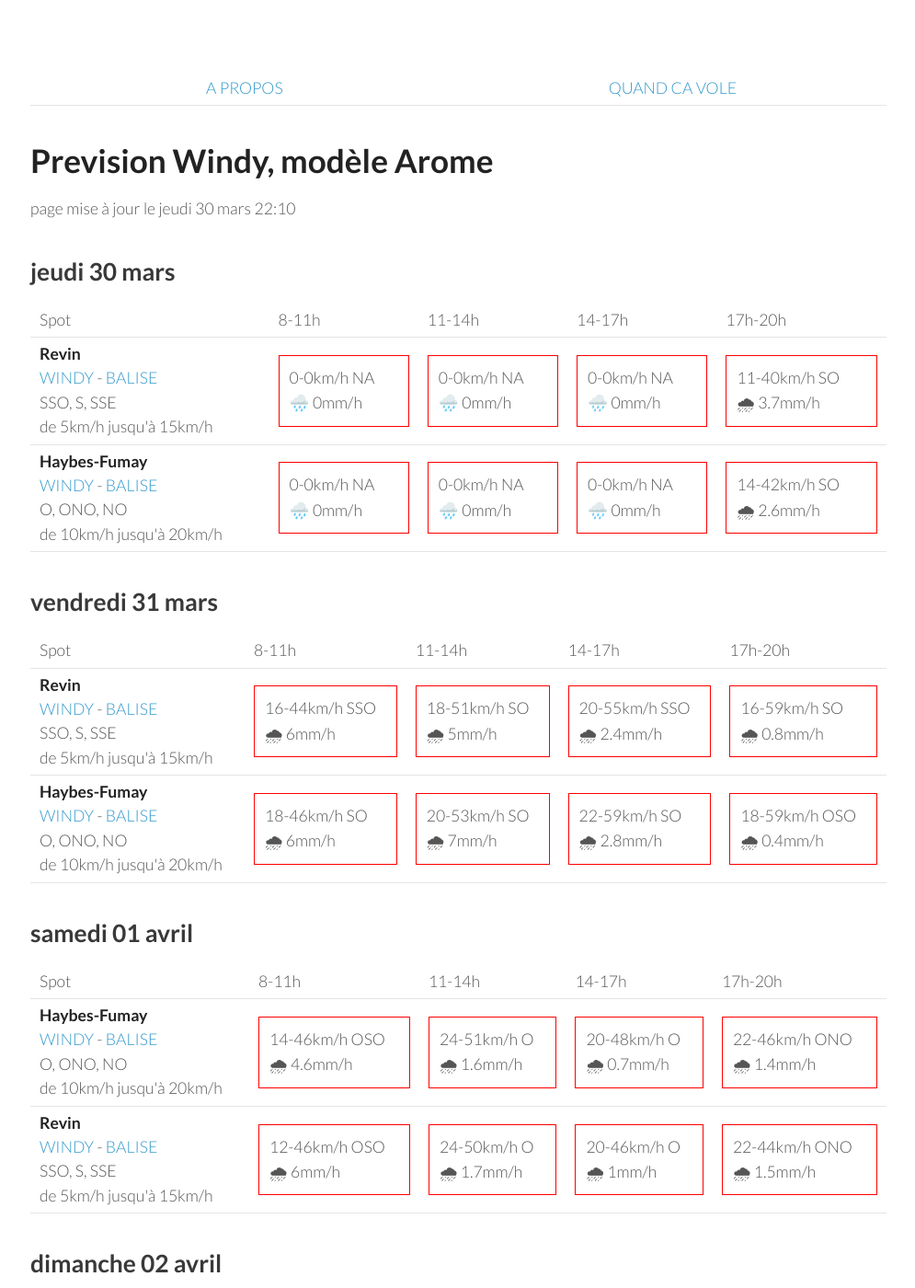
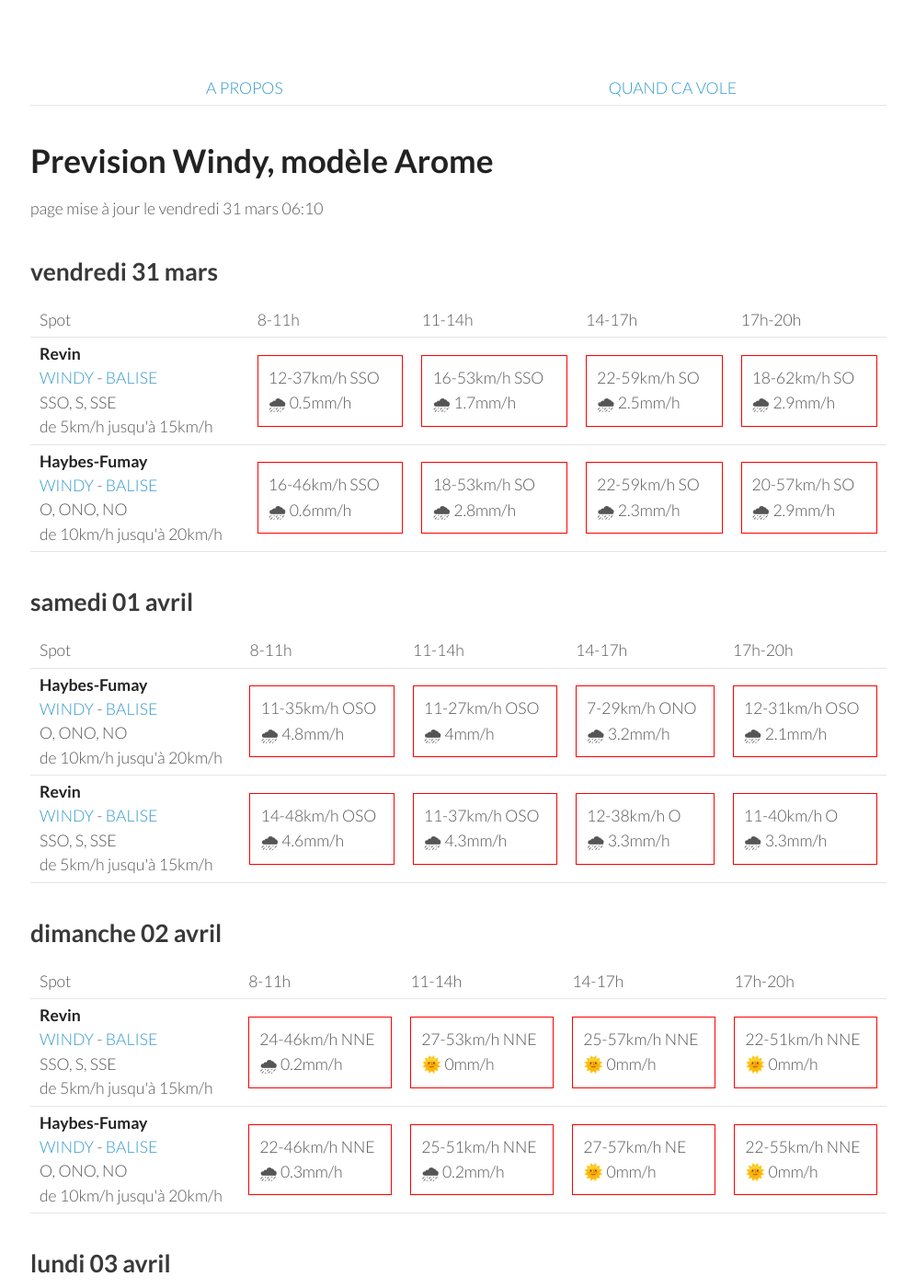
Before and after one commit to parapente-dans-le-nord/parapente-dans-le-nord.github.io, a Jekyll site: the page built from ardennes.markdown, in a window 1280 px wide and 1400 px high. Shown: the whole window at 92% size, without its empty margins (25-1020 px from the left). Built offline with Jekyll 4.4.1, drawn with Linux system fonts in a browser that asks for light colours; some of the changed text lies outside the part shown.

Commit message:
update index.markdown

```diff
--- a/ardennes.markdown
+++ b/ardennes.markdown
@@ -7,42 +7,8 @@ title:  "Tous les spots"
 {: .links}
 
 # Prevision Windy, modèle Arome
-page mise à jour le jeudi 30 mars 22:10
+page mise à jour le vendredi 31 mars 06:10
 
-## jeudi 30 mars
-
-{::nomarkdown}
-<table>
-  <tbody>
-    <tr>
-      <td>Spot</td>
-      <td>8-11h</td>
-      <td>11-14h</td>
-      <td>14-17h</td>
-      <td>17h-20h</td>
-    </tr>
-<tr>
-        <td><strong>Revin</strong><br><a href="https://windy.com/49.948/4.625?49.543,4.625,8">WINDY</a> - <span class=""><a href="http://www.balisemeteo.com/balise.php?idBalise=5019">BALISE</a> </span><br> <span class="vent-favorable">SSO, S, SSE</span><br><span class="force-vent">de 5km/h jusqu'à 15km/h</span> </td>
-
-            <td><div class="not-flyable"><p>0-0km/h NA</p><p>🌧️ 0mm/h</p></div></td>
-            <td><div class="not-flyable"><p>0-0km/h NA</p><p>🌧️ 0mm/h</p></div></td>
-            <td><div class="not-flyable"><p>0-0km/h NA</p><p>🌧️ 0mm/h</p></div></td>
-            <td><div class="not-flyable"><p>11-40km/h SO</p><p>🌧 3.7mm/h</p></div></td>
-
-    </tr>
-<tr>
-        <td><strong>Haybes-Fumay</strong><br><a href="https://windy.com/49.998/4.715?49.913,4.738,10">WINDY</a> - <span class=""><a href="http://www.balisemeteo.com/balise.php?idBalise=104">BALISE</a> </span><br> <span class="vent-favorable">O, ONO, NO</span><br><span class="force-vent">de 10km/h jusqu'à 20km/h</span> </td>
-
-            <td><div class="not-flyable"><p>0-0km/h NA</p><p>🌧️ 0mm/h</p></div></td>
-            <td><div class="not-flyable"><p>0-0km/h NA</p><p>🌧️ 0mm/h</p></div></td>
-            <td><div class="not-flyable"><p>0-0km/h NA</p><p>🌧️ 0mm/h</p></div></td>
-            <td><div class="not-flyable"><p>14-42km/h SO</p><p>🌧 2.6mm/h</p></div></td>
-
-    </tr>
-
-</tbody>
-</table>
-{:/}
 ## vendredi 31 mars
 
 {::nomarkdown}
@@ -58,20 +24,20 @@ page mise à jour le jeudi 30 mars 22:10
 <tr>
         <td><strong>Revin</strong><br><a href="https://windy.com/49.948/4.625?49.543,4.625,8">WINDY</a> - <span class=""><a href="http://www.balisemeteo.com/balise.php?idBalise=5019">BALISE</a> </span><br> <span class="vent-favorable">SSO, S, SSE</span><br><span class="force-vent">de 5km/h jusqu'à 15km/h</span> </td>
 
-            <td><div class="not-flyable"><p>16-44km/h SSO</p><p>🌧 6mm/h</p></div></td>
-            <td><div class="not-flyable"><p>18-51km/h SO</p><p>🌧 5mm/h</p></div></td>
-            <td><div class="not-flyable"><p>20-55km/h SSO</p><p>🌧 2.4mm/h</p></div></td>
-            <td><div class="not-flyable"><p>16-59km/h SO</p><p>🌧 0.8mm/h</p></div></td>
+            <td><div class="not-flyable"><p>12-37km/h SSO</p><p>🌧 0.5mm/h</p></div></td>
+            <td><div class="not-flyable"><p>16-53km/h SSO</p><p>🌧 1.7mm/h</p></div></td>
+            <td><div class="not-flyable"><p>22-59km/h SO</p><p>🌧 2.5mm/h</p></div></td>
+            <td><div class="not-flyable"><p>18-62km/h SO</p><p>🌧 2.9mm/h</p></div></td>
 
 
     </tr>
 <tr>
         <td><strong>Haybes-Fumay</strong><br><a href="https://windy.com/49.998/4.715?49.913,4.738,10">WINDY</a> - <span class=""><a href="http://www.balisemeteo.com/balise.php?idBalise=104">BALISE</a> </span><br> <span class="vent-favorable">O, ONO, NO</span><br><span class="force-vent">de 10km/h jusqu'à 20km/h</span> </td>
 
-            <td><div class="not-flyable"><p>18-46km/h SO</p><p>🌧 6mm/h</p></div></td>
-            <td><div class="not-flyable"><p>20-53km/h SO</p><p>🌧 7mm/h</p></div></td>
-            <td><div class="not-flyable"><p>22-59km/h SO</p><p>🌧 2.8mm/h</p></div></td>
-            <td><div class="not-flyable"><p>18-59km/h OSO</p><p>🌧 0.4mm/h</p></div></td>
+            <td><div class="not-flyable"><p>16-46km/h SSO</p><p>🌧 0.6mm/h</p></div></td>
+            <td><div class="not-flyable"><p>18-53km/h SO</p><p>🌧 2.8mm/h</p></div></td>
+            <td><div class="not-flyable"><p>22-59km/h SO</p><p>🌧 2.3mm/h</p></div></td>
+            <td><div class="not-flyable"><p>20-57km/h SO</p><p>🌧 2.9mm/h</p></div></td>
 
 
     </tr>
@@ -94,20 +60,20 @@ page mise à jour le jeudi 30 mars 22:10
 <tr>
         <td><strong>Haybes-Fumay</strong><br><a href="https://windy.com/49.998/4.715?49.913,4.738,10">WINDY</a> - <span class=""><a href="http://www.balisemeteo.com/balise.php?idBalise=104">BALISE</a> </span><br> <span class="vent-favorable">O, ONO, NO</span><br><span class="force-vent">de 10km/h jusqu'à 20km/h</span> </td>
 
-            <td><div class="not-flyable"><p>14-46km/h OSO</p><p>🌧 4.6mm/h</p></div></td>
-            <td><div class="not-flyable"><p>24-51km/h O</p><p>🌧 1.6mm/h</p></div></td>
-            <td><div class="not-flyable"><p>20-48km/h O</p><p>🌧 0.7mm/h</p></div></td>
-            <td><div class="not-flyable"><p>22-46km/h ONO</p><p>🌧 1.4mm/h</p></div></td>
+            <td><div class="not-flyable"><p>11-35km/h OSO</p><p>🌧 4.8mm/h</p></div></td>
+            <td><div class="not-flyable"><p>11-27km/h OSO</p><p>🌧 4mm/h</p></div></td>
+            <td><div class="not-flyable"><p>7-29km/h ONO</p><p>🌧 3.2mm/h</p></div></td>
+            <td><div class="not-flyable"><p>12-31km/h OSO</p><p>🌧 2.1mm/h</p></div></td>
 
 
     </tr>
 <tr>
         <td><strong>Revin</strong><br><a href="https://windy.com/49.948/4.625?49.543,4.625,8">WINDY</a> - <span class=""><a href="http://www.balisemeteo.com/balise.php?idBalise=5019">BALISE</a> </span><br> <span class="vent-favorable">SSO, S, SSE</span><br><span class="force-vent">de 5km/h jusqu'à 15km/h</span> </td>
 
-            <td><div class="not-flyable"><p>12-46km/h OSO</p><p>🌧 6mm/h</p></div></td>
-            <td><div class="not-flyable"><p>24-50km/h O</p><p>🌧 1.7mm/h</p></div></td>
-            <td><div class="not-flyable"><p>20-46km/h O</p><p>🌧 1mm/h</p></div></td>
-            <td><div class="not-flyable"><p>22-44km/h ONO</p><p>🌧 1.5mm/h</p></div></td>
+            <td><div class="not-flyable"><p>14-48km/h OSO</p><p>🌧 4.6mm/h</p></div></td>
+            <td><div class="not-flyable"><p>11-37km/h OSO</p><p>🌧 4.3mm/h</p></div></td>
+            <td><div class="not-flyable"><p>12-38km/h O</p><p>🌧 3.3mm/h</p></div></td>
+            <td><div class="not-flyable"><p>11-40km/h O</p><p>🌧 3.3mm/h</p></div></td>
 
 
     </tr>
@@ -132,18 +98,18 @@ page mise à jour le jeudi 30 mars 22:10
 
             <td><div class="not-flyable"><p>24-46km/h NNE</p><p>🌧 0.2mm/h</p></div></td>
             <td><div class="not-flyable"><p>27-53km/h NNE</p><p>🌞 0mm/h</p></div></td>
-            <td><div class="not-flyable"><p>27-55km/h NNE</p><p>🌞 0mm/h</p></div></td>
-            <td><div class="not-flyable"><p>24-55km/h NNE</p><p>🌞 0mm/h</p></div></td>
+            <td><div class="not-flyable"><p>25-57km/h NNE</p><p>🌞 0mm/h</p></div></td>
+            <td><div class="not-flyable"><p>22-51km/h NNE</p><p>🌞 0mm/h</p></div></td>
 
 
     </tr>
 <tr>
         <td><strong>Haybes-Fumay</strong><br><a href="https://windy.com/49.998/4.715?49.913,4.738,10">WINDY</a> - <span class=""><a href="http://www.balisemeteo.com/balise.php?idBalise=104">BALISE</a> </span><br> <span class="vent-favorable">O, ONO, NO</span><br><span class="force-vent">de 10km/h jusqu'à 20km/h</span> </td>
 
-            <td><div class="not-flyable"><p>22-46km/h NNE</p><p>🌧 0.2mm/h</p></div></td>
-            <td><div class="not-flyable"><p>27-53km/h NNE</p><p>🌧 0.2mm/h</p></div></td>
-            <td><div class="not-flyable"><p>27-55km/h NNE</p><p>🌞 0mm/h</p></div></td>
-            <td><div class="not-flyable"><p>25-57km/h NE</p><p>🌞 0mm/h</p></div></td>
+            <td><div class="not-flyable"><p>22-46km/h NNE</p><p>🌧 0.3mm/h</p></div></td>
+            <td><div class="not-flyable"><p>25-51km/h NNE</p><p>🌧 0.2mm/h</p></div></td>
+            <td><div class="not-flyable"><p>27-57km/h NE</p><p>🌞 0mm/h</p></div></td>
+            <td><div class="not-flyable"><p>22-55km/h NNE</p><p>🌞 0mm/h</p></div></td>
 
 
     </tr>
@@ -166,8 +132,8 @@ page mise à jour le jeudi 30 mars 22:10
 <tr>
         <td><strong>Revin</strong><br><a href="https://windy.com/49.948/4.625?49.543,4.625,8">WINDY</a> - <span class=""><a href="http://www.balisemeteo.com/balise.php?idBalise=5019">BALISE</a> </span><br> <span class="vent-favorable">SSO, S, SSE</span><br><span class="force-vent">de 5km/h jusqu'à 15km/h</span> </td>
 
-            <td><div class="not-flyable"><p>11-20km/h NE</p><p>🌞 0mm/h</p></div></td>
-            <td><div class="not-flyable"><p>14-31km/h NE</p><p>🌞 0mm/h</p></div></td>
+            <td><div class="not-flyable"><p>14-25km/h NE</p><p>🌞 0mm/h</p></div></td>
+            <td><div class="not-flyable"><p>16-37km/h NE</p><p>🌞 0mm/h</p></div></td>
             <td><div class="not-flyable"><p>16-37km/h NE</p><p>🌞 0mm/h</p></div></td>
             <td><div class="not-flyable"><p>14-37km/h NE</p><p>🌞 0mm/h</p></div></td>
 
@@ -176,8 +142,8 @@ page mise à jour le jeudi 30 mars 22:10
 <tr>
         <td><strong>Haybes-Fumay</strong><br><a href="https://windy.com/49.998/4.715?49.913,4.738,10">WINDY</a> - <span class=""><a href="http://www.balisemeteo.com/balise.php?idBalise=104">BALISE</a> </span><br> <span class="vent-favorable">O, ONO, NO</span><br><span class="force-vent">de 10km/h jusqu'à 20km/h</span> </td>
 
-            <td><div class="not-flyable"><p>9-18km/h NE</p><p>🌞 0mm/h</p></div></td>
-            <td><div class="not-flyable"><p>14-31km/h NE</p><p>🌞 0mm/h</p></div></td>
+            <td><div class="not-flyable"><p>12-24km/h NE</p><p>🌞 0mm/h</p></div></td>
+            <td><div class="not-flyable"><p>16-37km/h NE</p><p>🌞 0mm/h</p></div></td>
             <td><div class="not-flyable"><p>18-38km/h NE</p><p>🌞 0mm/h</p></div></td>
             <td><div class="not-flyable"><p>16-38km/h NE</p><p>🌞 0mm/h</p></div></td>
 
```
